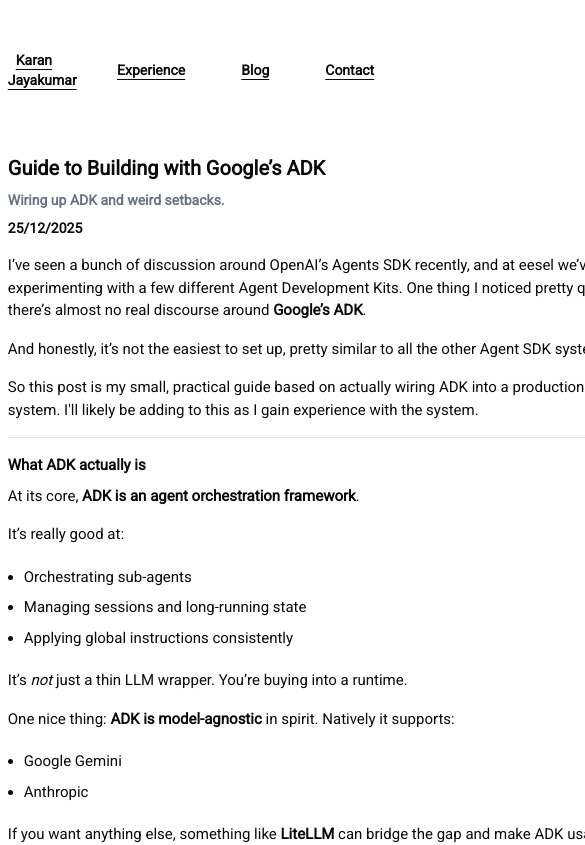
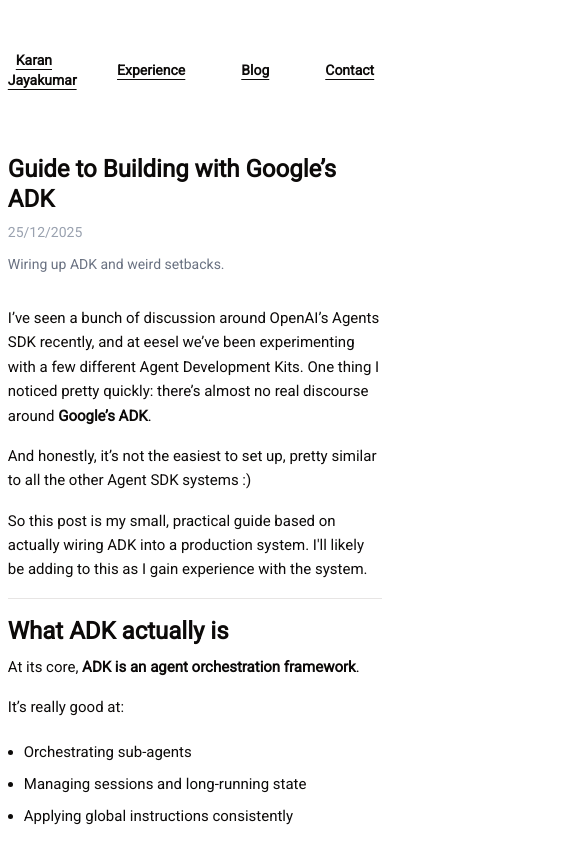
Before and after one commit to KaranJayakumar/portfolio, a Next.js app: page /blogs/adk in a window 390 px wide. Shown: the top 845 px of the page, 585 px wide, since content can reach past the window. Built offline with nearby package versions, Linux system fonts and the light colour scheme.

Commit message:
WIP : make blog view responsive

```diff
--- a/app/_components/blog/BlogView.tsx
+++ b/app/_components/blog/BlogView.tsx
@@ -1,34 +1,47 @@
 "use server"
-import { loadBlog } from '@/app/utils/parsing';
+
+import { loadBlog } from "@/app/utils/parsing"
 import "@/app/styles/blog.css"
-import { Streamdown } from 'streamdown';
+import { Streamdown } from "streamdown"
 
 interface BlogViewParams {
-  blogKey : string
+  blogKey: string
 }
 
-export const BlogView = async ({blogKey} : BlogViewParams) => {
+export const BlogView = async ({ blogKey }: BlogViewParams) => {
   const blog = await loadBlog(blogKey)
-  if(!blog){
-    return null
-  }
+  if (!blog) return null
+
   return (
-    <>
-      <h1 className="text-xl font-semibold mb-2">
-        {blog.title}
-      </h1>
-      <div className="flex md:flex-row flex-col md:gap-0 gap-4justify-between w-full">
-        <p className="text-sm font-semibold mb-2 text-gray-500">
-          {blog.description}
-        </p>
-        <p className="text-sm font-bold mb-4">
-          {blog.date}
-        </p>
+    <article className="w-full flex">
+      <div className="w-full max-w-3xl">
+        {/* Header */}
+        <header className="mb-8">
+          <h1 className="text-2xl md:text-3xl font-semibold leading-tight">
+            {blog.title}
+          </h1>
 
+          <time
+            className="mt-2 block text-sm text-gray-400"
+            dateTime={blog.date}
+          >
+            {blog.date}
+          </time>
+
+          {blog.description && (
+            <p className="mt-3 text-sm text-gray-500 max-w-prose">
+              {blog.description}
+            </p>
+          )}
+        </header>
+
+        {/* Content */}
+        <div className="blog">
+          <Streamdown className="text-[15px] leading-relaxed">
+            {blog.content}
+          </Streamdown>
+        </div>
       </div>
-      <div className='md:w-[70%] blog w-fit'>
-        <Streamdown className='text-[15px]'>{blog.content}</Streamdown>
-      </div>
-    </>
+    </article>
   )
 }
```
